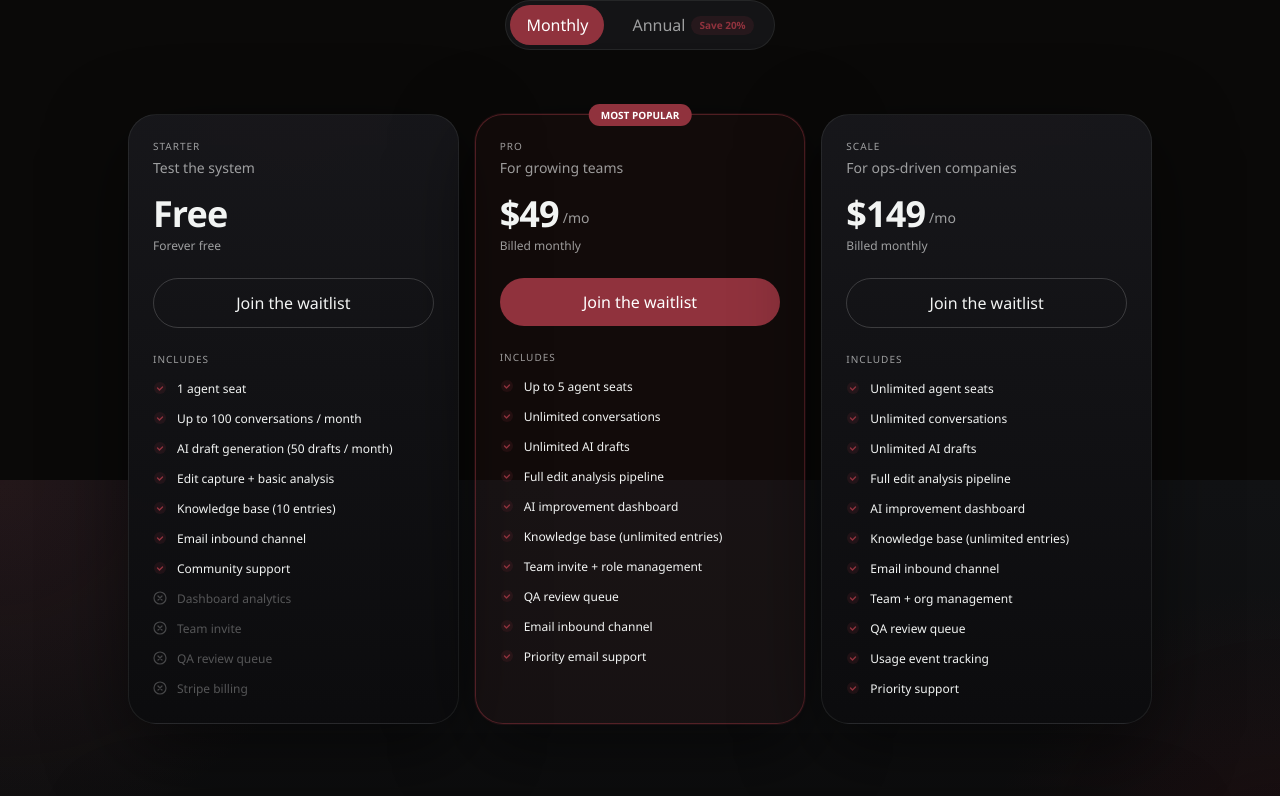
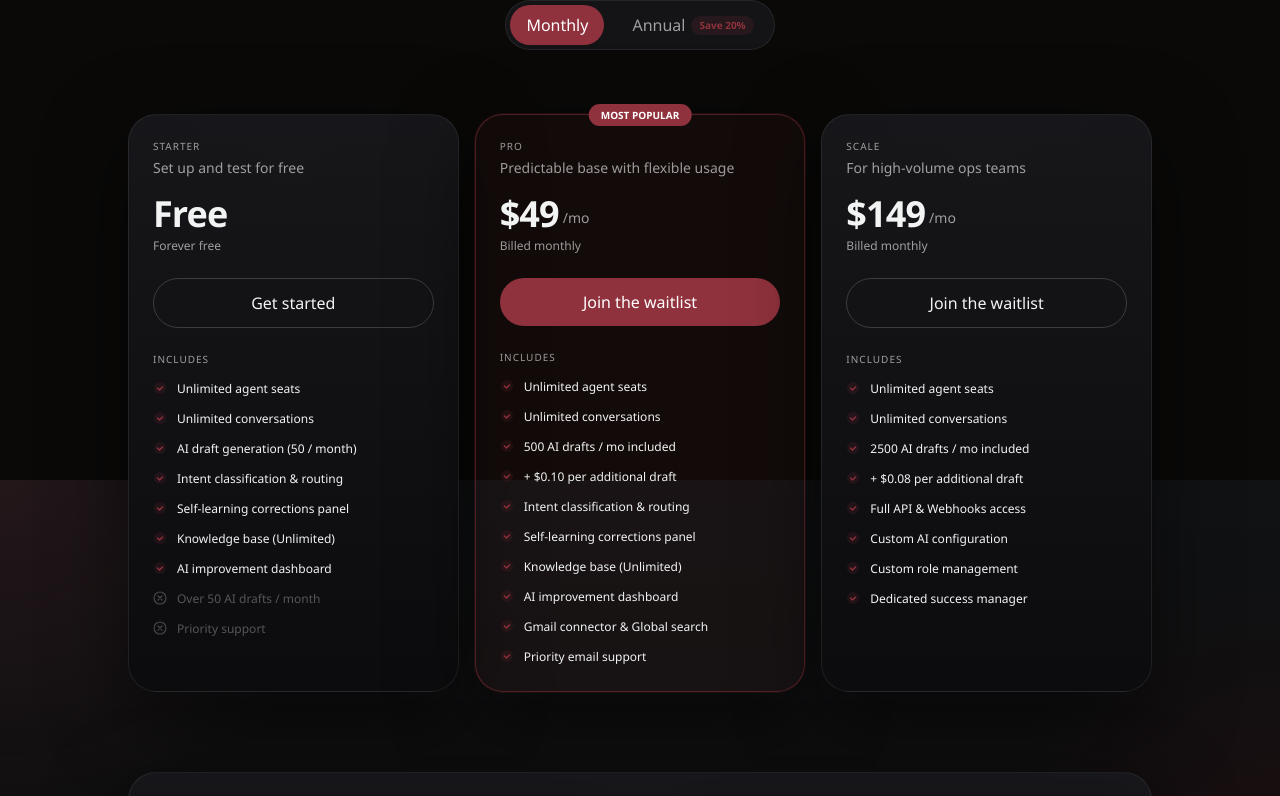
Before and after one commit to Talbayero/Workhat, a Next.js app in the folder web/: page /pricing in a window 1280 px wide. Shown: the part 320-1116 px from the top of the page. Built offline with nearby package versions, Linux system fonts and the light colour scheme.

Commit message:
feat: updated website marketing and pricing to reflect hybrid usage model and recent platform upgrades

```diff
--- a/web/src/app/page.tsx
+++ b/web/src/app/page.tsx
@@ -145,7 +145,7 @@ function HowItWorks() {
     {
       num: "01",
       title: "Email in. Context assembled.",
-      body: "Inbound email lands, gets matched to the contact and company record, and every prior conversation is pulled. Risk level and intent are tagged before anyone opens the thread.",
+      body: "Inbound email via our Gmail connector gets matched to the contact and company. Advanced intent classification enables instant skill-based routing before anyone opens the thread.",
     },
     {
       num: "02",
@@ -186,24 +186,24 @@ function Features() {
       body: "Every draft reads the full customer history, company tier, account owner, and your org policy. Not just the last message.",
     },
     {
-      title: "Edit analysis pipeline",
-      body: "3-step analysis on every send: diff → heuristic classification → LLM verification. Stores edit type and intensity permanently.",
+      title: "Edit analysis & Self-learning",
+      body: "3-step analysis on every send: diff → heuristic classification → LLM verification. Corrections feed into a self-learning panel dynamically.",
     },
     {
       title: "AI improvement dashboard",
       body: "Acceptance rate, edit intensity, edit reason breakdown, and QA queue — all built from real send data. Not a guess.",
     },
     {
-      title: "Knowledge base with semantic search",
-      body: "Policy docs, SOPs, tone guides — stored, versioned, and retrieved by semantic search on every single draft.",
+      title: "Knowledge base & Global Search",
+      body: "Policy docs, SOPs, tone guides — stored, versioned, and retrieved by fast, global search query handling on every single draft.",
     },
     {
-      title: "Risk and confidence scoring",
-      body: "Every thread is scored before your team opens it. Red flags surface automatically. Low-confidence drafts are clearly marked.",
+      title: "Intent classification & Skill-routing",
+      body: "Every thread is automatically categorized by intent with dynamic UI pills, enabling skill-based routing before anyone opens the thread.",
     },
     {
-      title: "Multi-agent workspace",
-      body: "Roles: admin, manager, agent, QA reviewer. Invite by email in seconds. Full audit trail per org.",
+      title: "Deep Platform Integrations",
+      body: "Plug directly into Gmail and handle your support flow smoothly with robust org-level security guards and unlimited human seats.",
     },
   ];
 
@@ -274,9 +274,9 @@ function ComparisonTable() {
     },
     {
       feature: "Pricing entry point",
-      workhat: { val: "Free tier → $49/mo", good: true },
-      intercom: { val: "$74+/mo per seat", good: false },
-      zendesk: { val: "$69+/mo per agent", good: false },
+      workhat: { val: "Free (50 AI drafts/mo) → $49/mo Base + Usage", good: true },
+      intercom: { val: "$74+/mo per seat + $0.99/resolution", good: false },
+      zendesk: { val: "$69+/mo per agent + $50/mo AI Add-on", good: false },
       front: { val: "$19+/agent/mo", good: null },
     },
   ];
--- a/web/src/app/pricing/page.tsx
+++ b/web/src/app/pricing/page.tsx
@@ -13,34 +13,32 @@ const plans = [
   {
     id: "starter",
     name: "Starter",
-    tagline: "Test the system",
+    tagline: "Set up and test for free",
     monthlyPrice: 0,
     annualPrice: 0,
     priceLabel: "Free",
     annualPriceLabel: "Free",
-    cta: "Join the waitlist",
-    ctaHref: "/#waitlist",
+    cta: "Get started",
+    ctaHref: "/onboarding",
     highlight: false,
     features: [
-      "1 agent seat",
-      "Up to 100 conversations / month",
-      "AI draft generation (50 drafts / month)",
-      "Edit capture + basic analysis",
-      "Knowledge base (10 entries)",
-      "Email inbound channel",
-      "Community support",
+      "Unlimited agent seats",
+      "Unlimited conversations",
+      "AI draft generation (50 / month)",
+      "Intent classification & routing",
+      "Self-learning corrections panel",
+      "Knowledge base (Unlimited)",
+      "AI improvement dashboard",
     ],
     missing: [
-      "Dashboard analytics",
-      "Team invite",
-      "QA review queue",
-      "Stripe billing",
+      "Over 50 AI drafts / month",
+      "Priority support",
     ],
   },
   {
     id: "pro",
     name: "Pro",
-    tagline: "For growing teams",
+    tagline: "Predictable base with flexible usage",
     monthlyPrice: 49,
     annualPrice: 39,
     priceLabel: "$49",
@@ -49,15 +47,15 @@ const plans = [
     ctaHref: "/#waitlist",
     highlight: true,
     features: [
-      "Up to 5 agent seats",
+      "Unlimited agent seats",
       "Unlimited conversations",
-      "Unlimited AI drafts",
-      "Full edit analysis pipeline",
+      "500 AI drafts / mo included",
+      "+ $0.10 per additional draft",
+      "Intent classification & routing",
+      "Self-learning corrections panel",
+      "Knowledge base (Unlimited)",
       "AI improvement dashboard",
-      "Knowledge base (unlimited entries)",
-      "Team invite + role management",
-      "QA review queue",
-      "Email inbound channel",
+      "Gmail connector & Global search",
       "Priority email support",
     ],
     missing: [],
@@ -65,7 +63,7 @@ const plans = [
   {
     id: "scale",
     name: "Scale",
-    tagline: "For ops-driven companies",
+    tagline: "For high-volume ops teams",
     monthlyPrice: 149,
     annualPrice: 119,
     priceLabel: "$149",
@@ -76,15 +74,12 @@ const plans = [
     features: [
       "Unlimited agent seats",
       "Unlimited conversations",
-      "Unlimited AI drafts",
-      "Full edit analysis pipeline",
-      "AI improvement dashboard",
-      "Knowledge base (unlimited entries)",
-      "Email inbound channel",
-      "Team + org management",
-      "QA review queue",
-      "Usage event tracking",
-      "Priority support",
+      "2500 AI drafts / mo included",
+      "+ $0.08 per additional draft",
+      "Full API & Webhooks access",
+      "Custom AI configuration",
+      "Custom role management",
+      "Dedicated success manager",
     ],
     missing: [],
   },
@@ -92,8 +87,12 @@ const plans = [
 
 const faqs = [
   {
-    q: "What counts as a conversation?",
-    a: "A conversation is one inbound email thread, regardless of how many messages it contains. Outbound notes, AI drafts, and sent replies within a thread do not count separately.",
+    q: "Do I have to pay per human seat?",
+    a: "No. Work Hat does not charge per human seat. You can invite your entire organization (managers, agents, QA reviewers) for free. We only charge a platform fee and usage based on the AI drafts generated.",
+  },
+  {
+    q: "What counts as an AI draft?",
+    a: "An AI draft is one instance of the AI generating a response or routing classification for a customer conversation. General chat in the system or human-only replies do not count towards your draft usage.",
   },
   {
     q: "How does the AI draft generation work?",
@@ -101,19 +100,11 @@ const faqs = [
   },
   {
     q: "What is 'edit analysis'?",
-    a: "Every time an agent edits an AI draft and sends a reply, Work Hat runs a 3-step pipeline: a word-level diff, a heuristic classifier (detecting tone fixes, policy gaps, factual errors, etc.), and an LLM verification pass. The result is stored so you can track AI improvement over time.",
+    a: "Every time an agent edits an AI draft and sends a reply, Work Hat runs a 3-step pipeline: a word-level diff, a heuristic classifier (detecting tone fixes, policy gaps, factual errors, etc.), and an LLM verification pass. Corrections feed into a self-learning panel so the AI improves over time.",
   },
   {
     q: "Can I upgrade or downgrade at any time?",
     a: "Yes. You can switch plans from your org settings at any time. When upgrading, you are charged the prorated difference immediately. When downgrading, the change takes effect at the end of the current billing period.",
-  },
-  {
-    q: "Is there a free trial on paid plans?",
-    a: "Yes — Pro and Scale both include a 14-day free trial with full access. No credit card is required to start the trial.",
-  },
-  {
-    q: "Do you offer discounts for annual billing?",
-    a: "Yes — annual billing saves approximately 20% compared to month-to-month pricing on both Pro and Scale.",
   },
 ];
 
```
